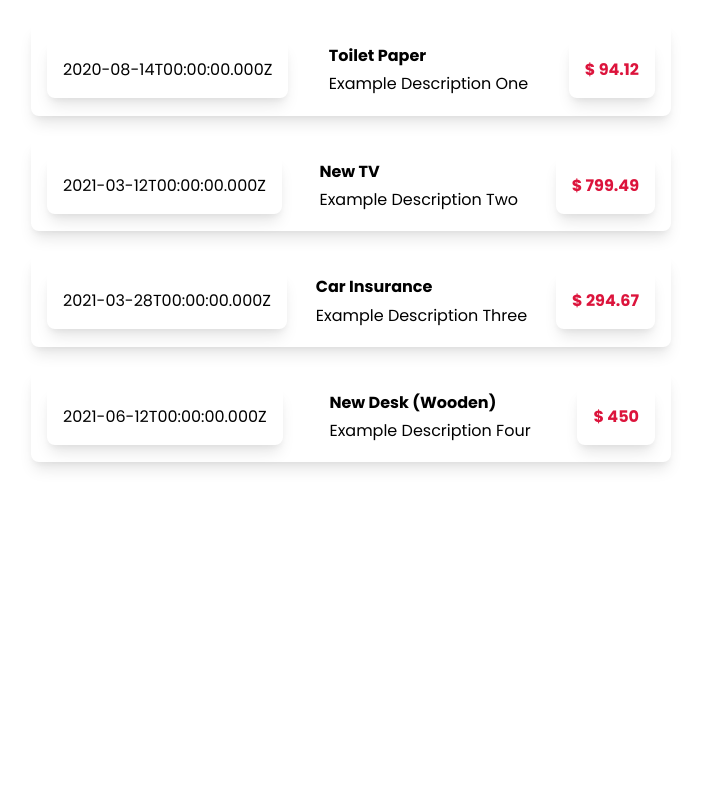
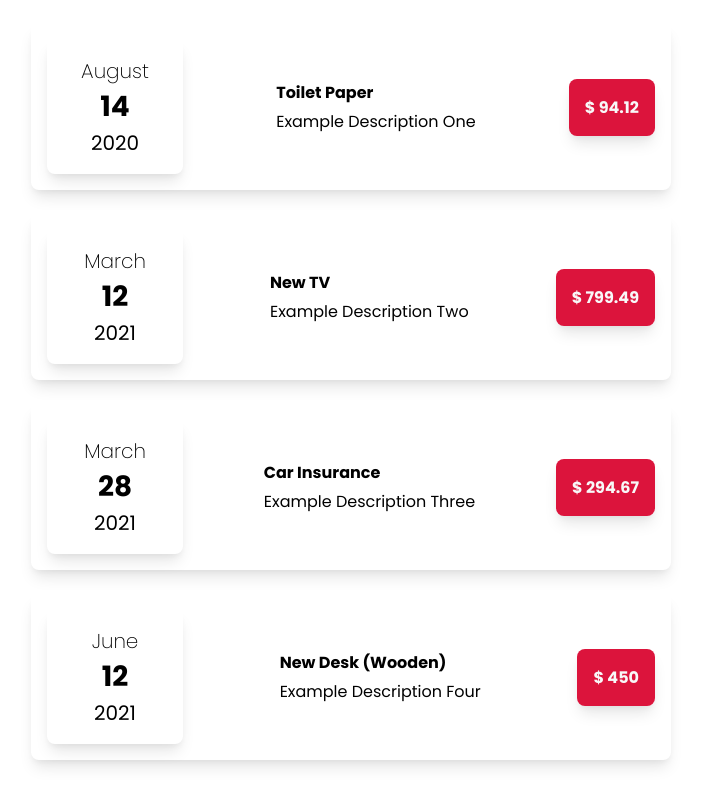
Before and after one commit to Vijendra-Achar/Expense-Tracker, a React (Create React App) app: page / in a window 1280 px wide. Shown: the whole page, without its empty margins (289-990 px from the left). Built offline with nearby package versions, Linux system fonts and the light colour scheme.

Commit message:
Styling of the date component is complete ✅

```diff
--- a/src/components/Modules/ExpenseDate/ExpenseDate.jsx
+++ b/src/components/Modules/ExpenseDate/ExpenseDate.jsx
@@ -1,7 +1,21 @@
 import React from "react";
 
-function ExpenseDate() {
-  return <div></div>;
+import "./ExpenseDate.scss";
+
+function ExpenseDate(props) {
+  const month = props.date.toLocaleString("en-US", { month: "long" });
+  const day = props.date.toLocaleString("en-US", { day: "2-digit" });
+  const year = props.date.getFullYear();
+
+  console.log("The final Result -> ", month, day, year);
+
+  return (
+    <div className="expense-date">
+      <div className="expense-date__month">{month}</div>
+      <div className="expense-date__day">{day}</div>
+      <div className="expense-date__year">{year}</div>
+    </div>
+  );
 }
 
 export default ExpenseDate;
--- a/src/components/Modules/ExpenseDate/ExpenseDate.scss
+++ b/src/components/Modules/ExpenseDate/ExpenseDate.scss
@@ -0,0 +1,21 @@
+.expense-date {
+  width: 6.5rem;
+
+  display: flex;
+  flex-direction: column;
+  align-items: center;
+
+  &__month {
+    font-size: 1.25rem;
+    font-weight: 200;
+  }
+
+  &__day {
+    font-size: 1.75rem;
+    font-weight: 600;
+  }
+
+  &__year {
+    font-size: 1.25rem;
+  }
+}
--- a/src/components/Modules/ExpenseItem/ExpenseItem.jsx
+++ b/src/components/Modules/ExpenseItem/ExpenseItem.jsx
@@ -8,7 +8,7 @@ function ExpenseItem(props) {
   return (
     <div className="expense-item">
       <div className="expense-item__date">
-        {props.expense.date.toISOString()}
+        <ExpenseDate date={props.expense.date} />
       </div>
       <div className="expense-item__details">
         <div className="title">{props.expense.title}</div>
--- a/src/components/Modules/ExpenseItem/ExpenseItem.scss
+++ b/src/components/Modules/ExpenseItem/ExpenseItem.scss
@@ -15,14 +15,12 @@
     rgba(0, 0, 0, 0.05) 0px 4px 6px -2px;
 
   &__date {
-    width: fit-content;
     padding: 1rem;
 
     box-shadow: rgba(0, 0, 0, 0.1) 0px 10px 15px -3px,
       rgba(0, 0, 0, 0.05) 0px 4px 6px -2px;
 
     border-radius: 0.5rem;
-    text-align: center;
   }
 
   &__details {
@@ -43,13 +41,14 @@
     border-radius: 0.5rem;
     padding: 1rem;
     font-weight: 600;
+    color: $white-color;
 
     &.expense {
-      color: $red-color;
+      background-color: $red-color;
     }
 
     &.income {
-      color: $green-color;
+      background-color: $green-color;
     }
   }
 }
--- a/src/scss/_variables.scss
+++ b/src/scss/_variables.scss
@@ -1,2 +1,3 @@
 $green-color: #008000;
 $red-color: #dc143c;
+$white-color: #f8f8f8;
```
